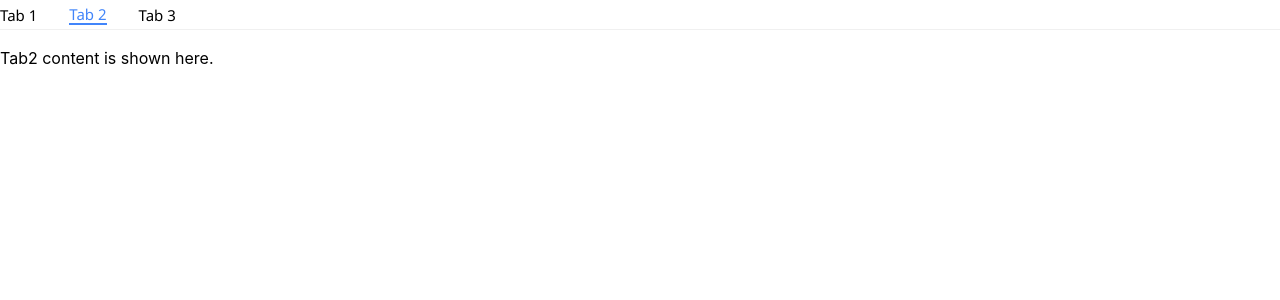
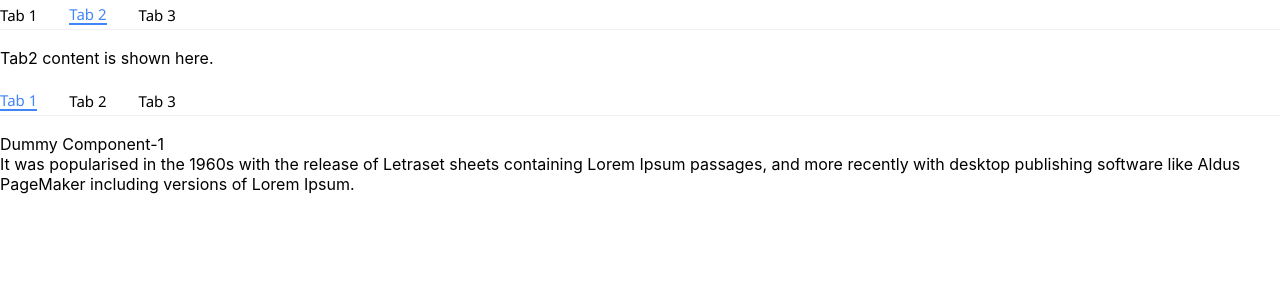
Before and after one commit to vikrantaroraa/canary-design, a React (Vite) app: page / in a window 1280 px wide. Shown: the top 300 px of the page. Built offline with nearby package versions, Linux system fonts and the light colour scheme.

Commit message:
feat: created TabsTypeB component

```diff
--- a/src/App.tsx
+++ b/src/App.tsx
@@ -1,10 +1,12 @@
 import ExampleTabs from "src/components/example-components/TabsTypeAExample";
 import "./App.css";
+import { ExampleTabsTypeB } from "src/components/example-components/TabsTypeBExample";
 
 function App() {
   return (
     <>
       <ExampleTabs />
+      <ExampleTabsTypeB />
     </>
   );
 }
--- /dev/null
+++ b/src/components/TabsTypeB/index.module.css
@@ -0,0 +1,37 @@
+/* This has been commented because there is no single parent division with class "tabs" that renders both tabs and content like TabsTypeA */
+/* .tabs {
+  width: 100%;
+} */
+
+.tabs-navigation {
+  display: flex;
+  align-items: center;
+  gap: 32px;
+  height: 30px;
+  flex: auto;
+  overflow: hidden;
+  border-bottom: 1px solid #f0f0f0;
+}
+
+.tab {
+  font-family: "Segoe UI", "Roboto", "Helvetica Neue", "Arial", "Noto Sans",
+    sans-serif, "Apple Color Emoji", "Segoe UI Emoji", "Segoe UI Symbol",
+    "Noto Color Emoji";
+  font-style: normal;
+  font-weight: 400;
+  font-size: 15px;
+  line-height: 18px;
+  color: #000000;
+  cursor: pointer;
+  box-sizing: border-box;
+}
+
+.active-tab {
+  border-bottom: 2px solid #4285fa;
+  font-weight: 500;
+  color: #4285fa;
+}
+
+.tab-content {
+  padding: 18px 0;
+}
--- /dev/null
+++ b/src/components/TabsTypeB/index.tsx
@@ -0,0 +1,60 @@
+import React, { useEffect, useState, JSX } from "react";
+import { TabsTypeBProps } from "src/components/TabsTypeB/index.interface";
+import styles from "src/components/TabsTypeB/index.module.css";
+
+const TabsTypeB = ({ children, tabHandler, activeTab }: TabsTypeBProps) => {
+  const [tabs, setTabs] = useState<JSX.Element[]>([]);
+
+  useEffect(() => {
+    if (children.length !== 0) {
+      try {
+        const _tabs = children.map((child) => {
+          return child;
+        });
+        setTabs(_tabs);
+      } catch (err) {
+        throw new Error("Oops something went wrong, please try again!");
+      }
+    } else {
+      throw new Error("OOps please pass the children in Tab component");
+    }
+  }, [children]);
+
+  return (
+    <div className={styles["tabs-navigation"]}>
+      {tabs.map((tab, index) => {
+        return (
+          <div
+            key={index}
+            onClick={() => tabHandler(index)}
+            className={`${styles["tab"]} ${
+              activeTab === index ? styles["active-tab"] : ""
+            }`}
+          >
+            {tab}
+          </div>
+        );
+      })}
+    </div>
+  );
+};
+
+const Tab = ({ label }: { label: string }) => {
+  return <span>{label}</span>;
+};
+
+const PanelContainer = ({
+  children,
+  activeTab,
+}: {
+  children: JSX.Element[];
+  activeTab: number;
+}) => {
+  return <div className={styles["tab-content"]}>{children[activeTab]}</div>;
+};
+
+const TabPanel = ({ children }: { children: JSX.Element | JSX.Element[] }) => {
+  return <>{children}</>;
+};
+
+export { TabsTypeB, Tab, TabPanel, PanelContainer };
--- /dev/null
+++ b/src/components/example-components/TabsTypeBExample/index.tsx
@@ -0,0 +1,45 @@
+import React, { useState } from "react";
+import {
+  PanelContainer,
+  Tab,
+  TabPanel,
+  TabsTypeB,
+} from "src/components/TabsTypeB";
+import DummyComponent1 from "src/components/dummy-components/Component1";
+import DummyComponent2 from "src/components/dummy-components/Component2";
+import DummyComponent3 from "src/components/dummy-components/Component3";
+
+const ExampleTabsTypeB = () => {
+  const [activeTab, setActiveTab] = useState(0);
+
+  const tabHandler = (index: number) => {
+    setActiveTab(index);
+    console.log(`active tab index: ${index}`);
+  };
+
+  const tabsArray = ["Tab 1", "Tab 2", "Tab 3"];
+
+  return (
+    <>
+      <TabsTypeB tabHandler={tabHandler} activeTab={activeTab}>
+        {tabsArray.map((tab, index) => (
+          <Tab key={index} label={tab} />
+        ))}
+      </TabsTypeB>
+
+      <PanelContainer activeTab={activeTab}>
+        <TabPanel>
+          <DummyComponent1 />
+        </TabPanel>
+        <TabPanel>
+          <DummyComponent2 />
+        </TabPanel>
+        <TabPanel>
+          <DummyComponent3 />
+        </TabPanel>
+      </PanelContainer>
+    </>
+  );
+};
+
+export { ExampleTabsTypeB };
```
Also changed, not shown: src/components/TabsTypeB/index.interface.ts (added, +8 -0 lines).
